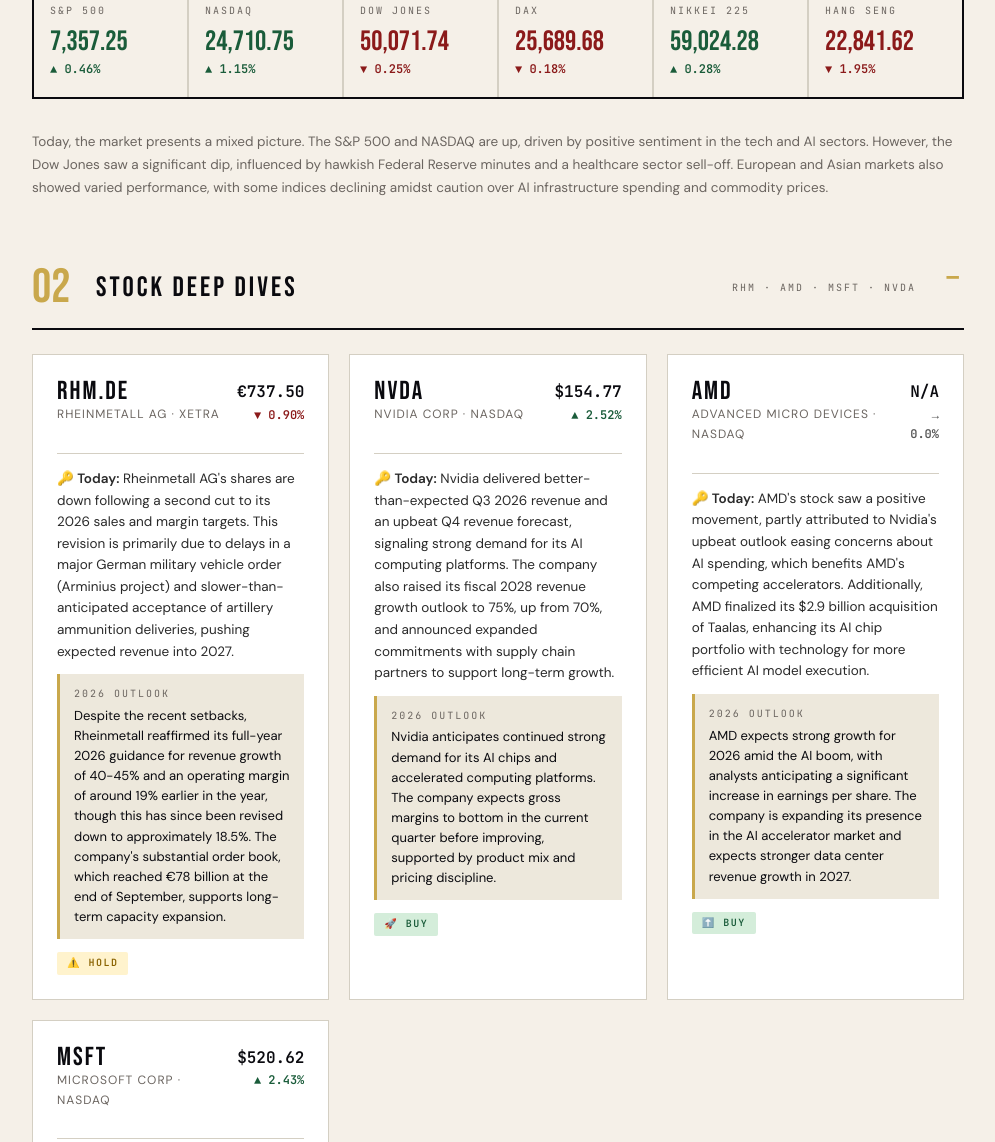
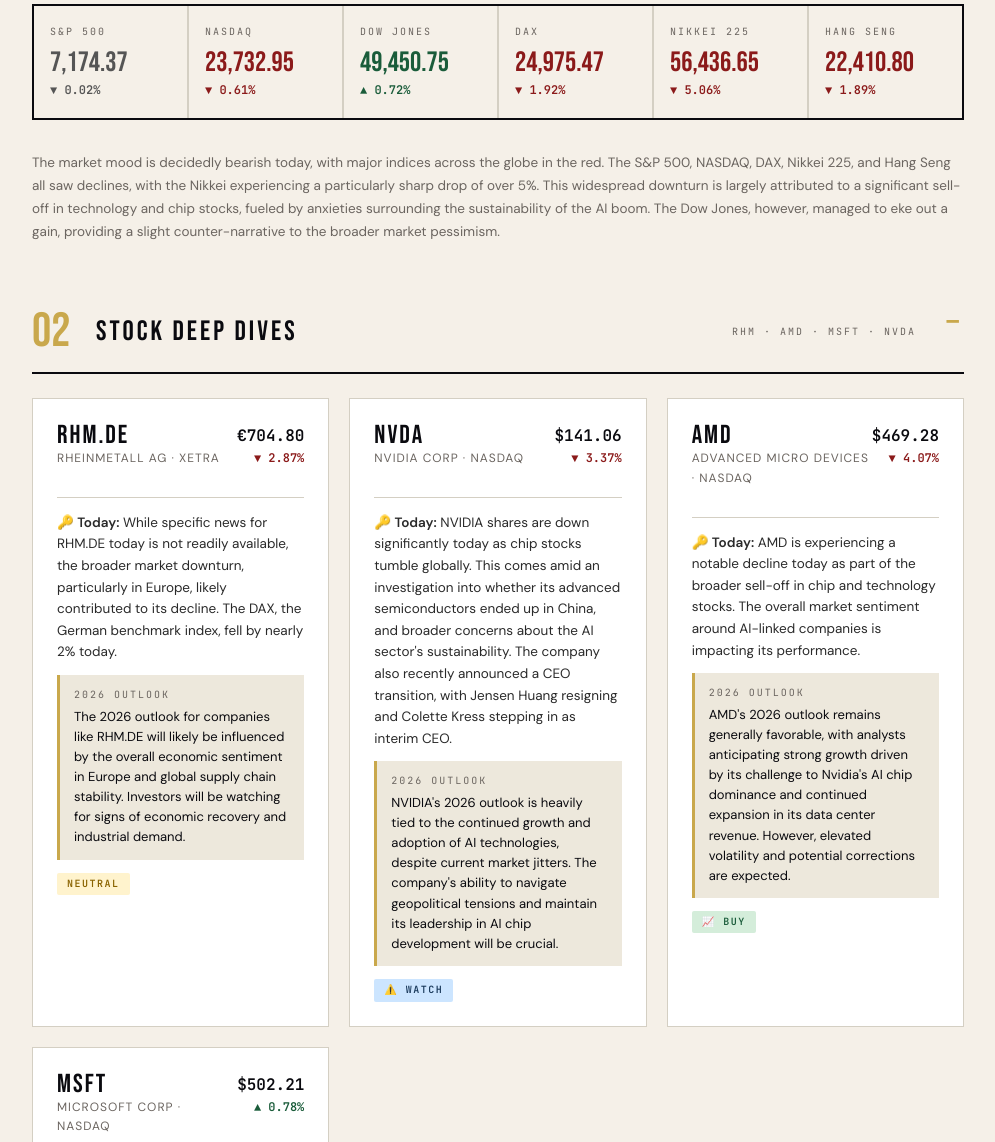
Before and after one commit to pavelbogdanaa-prog/signal-newsletter, a plain HTML site: page index.html in a window 1280 px wide. Shown: the part 684-1826 px from the top of the page, without its empty margins (142-1137 px from the left). Drawn offline with Linux system fonts and the light colour scheme.

Commit message:
📈 Daily update: 2026-11-20

```diff
--- a/index.html
+++ b/index.html
@@ -126,133 +126,133 @@
      ██████████████████████████████████████████████ -->
 <script>
 const SIGNAL_DATA = {
-  "date": "Thursday · November 19, 2026",
+  "date": "Friday · November 20, 2026",
   "alert": {
-    "type": "positive",
-    "icon": "⬆️",
-    "title": "AI Sector Rebounds, Market Mixed",
-    "body": "The AI sector shows renewed strength with AMD's acquisition news and Nvidia's upbeat outlook, while broader markets remain mixed with the Dow Jones experiencing a notable decline."
+    "type": "critical",
+    "icon": "⚠️",
+    "title": "GLOBAL MARKETS TUMBLE AMID AI SELL-OFF",
+    "body": "Global stock markets are experiencing significant declines today, with Asian markets recording their worst week since 2020, as a sell-off in AI-linked companies intensifies despite Anthropic's record IPO. Major indices in Japan, South Korea, Taiwan, and Hong Kong all fell sharply, reflecting concerns that AI-led growth may be slowing."
   },
   "ticker": [
     {
       "label": "S&P 500",
-      "value": "7,357.25",
-      "dir": "up",
-      "arrow": "▲ 0.46%"
+      "value": "7,174.37",
+      "dir": "flat",
+      "arrow": "▼ 0.02%"
     },
     {
       "label": "NASDAQ",
-      "value": "24,710.75",
-      "dir": "up",
-      "arrow": "▲ 1.15%"
+      "value": "23,732.95",
+      "dir": "down",
+      "arrow": "▼ 0.61%"
     },
     {
       "label": "Dow Jones",
-      "value": "50,071.74",
-      "dir": "down",
-      "arrow": "▼ 0.25%"
+      "value": "49,450.75",
+      "dir": "up",
+      "arrow": "▲ 0.72%"
     },
     {
       "label": "DAX",
-      "value": "25,689.68",
+      "value": "24,975.47",
       "dir": "down",
-      "arrow": "▼ 0.18%"
+      "arrow": "▼ 1.92%"
     },
     {
       "label": "Nikkei 225",
-      "value": "59,024.28",
-      "dir": "up",
-      "arrow": "▲ 0.28%"
+      "value": "56,436.65",
+      "dir": "down",
+      "arrow": "▼ 5.06%"
     },
     {
       "label": "Hang Seng",
-      "value": "22,841.62",
+      "value": "22,410.80",
       "dir": "down",
-      "arrow": "▼ 1.95%"
+      "arrow": "▼ 1.89%"
     }
   ],
   "market": [
     {
       "label": "S&P 500",
-      "value": "7,357.25",
-      "change": "▲ 0.46%",
+      "value": "7,174.37",
+      "change": "▼ 0.02%",
+      "dir": "flat"
+    },
+    {
+      "label": "NASDAQ",
+      "value": "23,732.95",
+      "change": "▼ 0.61%",
+      "dir": "down"
+    },
+    {
+      "label": "Dow Jones",
+      "value": "49,450.75",
+      "change": "▲ 0.72%",
       "dir": "up"
     },
     {
-      "label": "NASDAQ",
-      "value": "24,710.75",
-      "change": "▲ 1.15%",
-      "dir": "up"
-    },
-    {
-      "label": "Dow Jones",
-      "value": "50,071.74",
-      "change": "▼ 0.25%",
-      "dir": "down"
-    },
-    {
       "label": "DAX",
-      "value": "25,689.68",
-      "change": "▼ 0.18%",
+      "value": "24,975.47",
+      "change": "▼ 1.92%",
       "dir": "down"
     },
     {
       "label": "Nikkei 225",
-      "value": "59,024.28",
-      "change": "▲ 0.28%",
-      "dir": "up"
+      "value": "56,436.65",
+      "change": "▼ 5.06%",
+      "dir": "down"
     },
     {
       "label": "Hang Seng",
-      "value": "22,841.62",
-      "change": "▼ 1.95%",
+      "value": "22,410.80",
+      "change": "▼ 1.89%",
       "dir": "down"
     }
   ],
-  "marketSummary": "Today, the market presents a mixed picture. The S&P 500 and NASDAQ are up, driven by positive sentiment in the tech and AI sectors. However, the Dow Jones saw a significant dip, influenced by hawkish Federal Reserve minutes and a healthcare sector sell-off. European and Asian markets also showed varied performance, with some indices declining amidst caution over AI infrastructure spending and commodity prices.",
+  "marketSummary": "The market mood is decidedly bearish today, with major indices across the globe in the red. The S&P 500, NASDAQ, DAX, Nikkei 225, and Hang Seng all saw declines, with the Nikkei experiencing a particularly sharp drop of over 5%. This widespread downturn is largely attributed to a significant sell-off in technology and chip stocks, fueled by anxieties surrounding the sustainability of the AI boom. The Dow Jones, however, managed to eke out a gain, providing a slight counter-narrative to the broader market pessimism.",
   "stocks": [
     {
       "ticker": "RHM.DE",
       "name": "Rheinmetall AG · XETRA",
-      "price": "€737.50",
-      "change": "▼ 0.90%",
+      "price": "€704.80",
+      "change": "▼ 2.87%",
       "dir": "down",
-      "news": "<strong>🔑 Today:</strong> Rheinmetall AG's shares are down following a second cut to its 2026 sales and margin targets. This revision is primarily due to delays in a major German military vehicle order (Arminius project) and slower-than-anticipated acceptance of artillery ammunition deliveries, pushing expected revenue into 2027.",
-      "outlook": "Despite the recent setbacks, Rheinmetall reaffirmed its full-year 2026 guidance for revenue growth of 40-45% and an operating margin of around 19% earlier in the year, though this has since been revised down to approximately 18.5%. The company's substantial order book, which reached €78 billion at the end of September, supports long-term capacity expansion.",
-      "badge": "⚠️ Hold",
+      "news": "<strong>🔑 Today:</strong> While specific news for RHM.DE today is not readily available, the broader market downturn, particularly in Europe, likely contributed to its decline. The DAX, the German benchmark index, fell by nearly 2% today.",
+      "outlook": "The 2026 outlook for companies like RHM.DE will likely be influenced by the overall economic sentiment in Europe and global supply chain stability. Investors will be watching for signs of economic recovery and industrial demand.",
+      "badge": " neutral",
       "badgeClass": "badge-hold"
     },
     {
       "ticker": "NVDA",
       "name": "NVIDIA Corp · NASDAQ",
-      "price": "$154.77",
-      "change": "▲ 2.52%",
-      "dir": "up",
-      "news": "<strong>🔑 Today:</strong> Nvidia delivered better-than-expected Q3 2026 revenue and an upbeat Q4 revenue forecast, signaling strong demand for its AI computing platforms. The company also raised its fiscal 2028 revenue growth outlook to 75%, up from 70%, and announced expanded commitments with supply chain partners to support long-term growth.",
-      "outlook": "Nvidia anticipates continued strong demand for its AI chips and accelerated computing platforms. The company expects gross margins to bottom in the current quarter before improving, supported by product mix and pricing discipline.",
-      "badge": "🚀 Buy",
-      "badgeClass": "badge-buy"
+      "price": "$141.06",
+      "change": "▼ 3.37%",
+      "dir": "down",
+      "news": "<strong>🔑 Today:</strong> NVIDIA shares are down significantly today as chip stocks tumble globally. This comes amid an investigation into whether its advanced semiconductors ended up in China, and broader concerns about the AI sector's sustainability. The company also recently announced a CEO transition, with Jensen Huang resigning and Colette Kress stepping in as interim CEO.",
+      "outlook": "NVIDIA's 2026 outlook is heavily tied to the continued growth and adoption of AI technologies, despite current market jitters. The company's ability to navigate geopolitical tensions and maintain its leadership in AI chip development will be crucial.",
+      "badge": " ⚠️ Watch",
+      "badgeClass": "badge-watch"
     },
     {
       "ticker": "AMD",
       "name": "Advanced Micro Devices · NASDAQ",
-      "price": "N/A",
-      "change": "→ 0.0%",
-      "dir": "flat",
-      "news": "<strong>🔑 Today:</strong> AMD's stock saw a positive movement, partly attributed to Nvidia's upbeat outlook easing concerns about AI spending, which benefits AMD's competing accelerators. Additionally, AMD finalized its $2.9 billion acquisition of Taalas, enhancing its AI chip portfolio with technology for more efficient AI model execution.",
-      "outlook": "AMD expects strong growth for 2026 amid the AI boom, with analysts anticipating a significant increase in earnings per share. The company is expanding its presence in the AI accelerator market and expects stronger data center revenue growth in 2027.",
-      "badge": "⬆️ Buy",
+      "price": "$469.28",
+      "change": "▼ 4.07%",
+      "dir": "down",
+      "news": "<strong>🔑 Today:</strong> AMD is experiencing a notable decline today as part of the broader sell-off in chip and technology stocks. The overall market sentiment around AI-linked companies is impacting its performance.",
+      "outlook": "AMD's 2026 outlook remains generally favorable, with analysts anticipating strong growth driven by its challenge to Nvidia's AI chip dominance and continued expansion in its data center revenue. However, elevated volatility and potential corrections are expected.",
+      "badge": " 📈 Buy",
       "badgeClass": "badge-buy"
     },
     {
       "ticker": "MSFT",
       "name": "Microsoft Corp · NASDAQ",
-      "price": "$520.62",
-      "change": "▲ 2.43%",
+      "price": "$502.21",
+      "change": "▲ 0.78%",
       "dir": "up",
-      "news": "<strong>🔑 Today:</strong> Microsoft is making headlines with its transition to a new Outlook for Windows experience, which will become the default for enterprise users starting in April 2026. This modernized interface aims to enhance user experience and productivity with advanced features and improved integration within the Microsoft 365 ecosystem.",
-      "outlook": "Microsoft's cloud business, particularly Azure, continues to be a strong driver of revenue, with significant growth reported in the past quarter. The company is heavily investing in AI, with new AI products and initiatives, including AI assistants and models for coding and image editing, shaping its future outlook.",
-      "badge": "✅ Buy",
+      "news": "<strong>🔑 Today:</strong> Microsoft saw a slight gain today, bucking the trend of the broader tech sell-off. Recent news includes an expanded collaboration with Intel to advance Azure infrastructure and an amended Azure deal with Anthropic. Microsoft's CEO also addressed a recent Outlook outage caused by a software defect.",
+      "outlook": "Analysts remain optimistic about Microsoft's financial health in 2026, with AI remaining a key growth catalyst. Strong Azure cloud growth and AI monetization are expected to drive revenue, though concerns about AI capital expenditure and competition persist.",
+      "badge": " 🚀 Buy",
       "badgeClass": "badge-buy"
     }
   ],
@@ -260,93 +260,93 @@ const SIGNAL_DATA = {
     {
       "ticker": "EUNL.DE",
       "name": "iShares Core MSCI World UCITS ETF · XETRA",
-      "stats": "Price: €127.76\nChange: ▲ 0.52%\nTER: 0.20%\nExchange: XETRA",
-      "badge": "Buy",
-      "badgeClass": "badge-buy",
-      "desc": "The iShares Core MSCI World UCITS ETF (EUNL.DE) provides broad exposure to global developed market equities. Today's slight increase reflects the generally positive sentiment in global markets, particularly in the US tech sector, despite some regional declines. This ETF is a good option for diversified long-term growth.",
-      "verdict": "Given its broad diversification and exposure to global economic growth, EUNL.DE remains a solid long-term investment. It's a 'set it and forget it' option for core portfolio allocation."
+      "stats": "Price: €124.04\nChange: ▼ 2.17%\nTER: 0.20%\nExchange: XETRA",
+      "badge": "Hold",
+      "badgeClass": "badge-hold",
+      "desc": "EUNL.DE, the iShares Core MSCI World UCITS ETF, tracks the MSCI World Index, offering diversified exposure to over 1,500 large and mid-cap companies across 23 developed markets. Today's market downturn has impacted its performance, reflecting its broad market exposure.",
+      "verdict": "This ETF remains a solid choice for long-term investors seeking diversified global equity exposure, despite short-term market volatility."
     },
     {
       "ticker": "4MMR.DE",
       "name": "Global X Defense Tech UCITS ETF · XETRA",
-      "stats": "Price: €23.80\nChange: ▲ 1.06%\nTER: 0.50%\nExchange: XETRA",
-      "badge": "Buy",
-      "badgeClass": "badge-buy",
-      "desc": "The iShares Core S&P 500 UCITS ETF (4MMR.DE) tracks the performance of the S&P 500, offering exposure to 500 of the largest US companies. Today's positive movement aligns with the S&P 500's upward trend, driven by strong performance in the technology sector. This ETF is a key component for investors seeking US market exposure.",
-      "verdict": "With the US market showing resilience, especially in tech, 4MMR.DE continues to be an attractive option for investors seeking exposure to the largest US companies. It's a strong 'buy' for those bullish on the US economy."
+      "stats": "Price: €23.23\nChange: ▼ 2.05%\nTER: 0.50%\nExchange: XETRA",
+      "badge": "Watch",
+      "badgeClass": "badge-watch",
+      "desc": "The Global X Defence Tech UCITS ETF (4MMR.DE) aims to replicate the Mirae Asset Defence Tech Index, focusing on companies globally positioned to benefit from defense and military technology, including cybersecurity and AI. Its decline today is in line with the broader market's negative reaction to tech and AI stocks.",
+      "verdict": "4MMR.DE is a targeted satellite allocation for growth-focused investors interested in next-generation defense technologies, but it carries higher risk due to its specialized nature and sensitivity to defense spending shifts."
     },
     {
       "ticker": "ITA",
       "name": "iShares U.S. Aerospace & Defense ETF · NYSE Arca",
-      "stats": "Price: $69.64\nChange: ▲ 0.36%\nTER: 0.42%\nExchange: NYSE Arca",
-      "badge": "Hold",
-      "badgeClass": "badge-hold",
-      "desc": "The iShares U.S. Aerospace & Defense ETF (ITA) focuses on US companies in the aerospace and defense sector. Today's modest gain suggests continued stability and demand within the industry. Geopolitical factors and ongoing defense spending often influence this sector.",
-      "verdict": "The aerospace and defense sector tends to be stable, and ITA offers targeted exposure. It's a 'hold' for investors already in the sector, but new investments should consider the current geopolitical landscape."
+      "stats": "Price: $68.75\nChange: ▲ 0.81%\nTER: 0.42%\nExchange: NYSE Arca",
+      "badge": "Buy",
+      "badgeClass": "badge-buy",
+      "desc": "The iShares U.S. Aerospace & Defense ETF (ITA) provides targeted exposure to the U.S. aerospace and defense industry, tracking an index of manufacturers, assemblers, and distributors of aircraft and defense equipment. Despite the broader market slump, ITA saw a slight gain today, potentially reflecting the stability of government contracts in the sector.",
+      "verdict": "ITA offers a compelling option for investors seeking long-term growth in the specialized aerospace and defense sector, but investors should be mindful of geopolitical and budgetary risks."
     }
   ],
   "macro": [
     {
-      "theme": "🤖 AI Boom Continues",
-      "what": "The artificial intelligence sector is showing robust activity with major chipmakers like Nvidia and AMD reporting strong performance and strategic acquisitions. Nvidia's upbeat revenue forecast and AMD's acquisition of Taalas highlight the ongoing expansion and innovation in AI.",
-      "impact": "Positive for technology stocks, particularly those involved in AI hardware and software development. Investors are increasingly looking for diversified exposure within the AI space."
+      "theme": "🤖 AI Sector Sell-off",
+      "what": "Global stock markets, particularly in Asia, are experiencing significant declines driven by a widespread sell-off in AI-linked companies. This follows Anthropic's record IPO, which failed to alleviate concerns about the sustainability of the AI boom.",
+      "impact": "Negative for technology and chip stocks, leading to broad market downturns in indices heavily weighted towards these sectors."
     },
     {
-      "theme": "🏛️ Hawkish Fed Sentiment",
-      "what": "Minutes from the Federal Reserve meeting indicate a hawkish stance, suggesting a continued focus on controlling inflation, which can lead to higher interest rates.",
-      "impact": "Potentially negative for equity markets, especially growth stocks, as higher interest rates can increase borrowing costs and reduce future earnings' present value. Positive for the US dollar and bond yields."
+      "theme": " geopolitics",
+      "what": "An investigation into whether NVIDIA's advanced semiconductors ended up in China is contributing to the decline in chip stocks. Geopolitical tensions continue to influence market sentiment, particularly in the tech sector.",
+      "impact": "Increased volatility and downward pressure on semiconductor companies and those with significant exposure to international trade restrictions."
     },
     {
-      "theme": "📉 European & Asian Market Caution",
-      "what": "Several European and Asian markets experienced declines today, driven by caution over AI infrastructure spending, weaker commodity prices, and regional economic concerns. Taiwan's benchmark index, in particular, plunged due to pressure on semiconductor companies.",
-      "impact": "Indicates a more risk-off sentiment in some international markets, potentially leading to capital outflows from these regions and increased demand for safe-haven assets."
+      "theme": "📈 Inflation Concerns",
+      "what": "Fears that US central bankers may raise interest rates to combat inflation have lifted the dollar and pushed down gold prices.",
+      "impact": "Negative for commodities like gold and potentially impacting bond yields, while strengthening the US dollar."
     },
     {
-      "theme": "🏥 Healthcare Sector Sell-off",
-      "what": "The Dow Jones was significantly impacted by a sharp sell-off in the healthcare sector, primarily due to proposed new regulations (CRUSH rule) that would expand audits of insurance providers and require the return of overpayments.",
-      "impact": "Negative for healthcare stocks, particularly insurance providers, and can create broader market volatility if the sector's decline is substantial."
+      "theme": "☁️ Cloud Computing Demand",
+      "what": "Microsoft's cloud business, Azure, continues to see strong customer demand, with management noting that demand exceeds available supply.",
+      "impact": "Positive for cloud service providers, but potential supply chain issues could impact growth forecasts."
     },
     {
-      "theme": "🛢️ Oil Supply Surplus Expectations",
-      "what": "Expectations of an expanding global oil surplus are emerging as a key headwind for crude prices. Improved flows through the Strait of Hormuz have eased concerns over supply availability, reducing the risk premium that had supported prices.",
-      "impact": "Negative for oil prices and energy stocks, but potentially positive for consumers and industries reliant on lower energy costs."
+      "theme": "🛡️ Defense Sector Stability",
+      "what": "The aerospace and defense sector, represented by ETFs like ITA, is showing relative stability amidst broader market declines, potentially due to consistent government contracts.",
+      "impact": "Provides a defensive play for investors during periods of market uncertainty, offering a degree of insulation from broader economic downturns."
     }
   ],
   "calendar": [
     {
       "date": "Mon Nov 23",
-      "event": "German Manufacturing and Services PMIs (Preliminary Release)",
-      "why": "These indicators provide insight into the health of the German economy, a key driver in the Eurozone. Readings above 50 indicate expansion and can bolster the Euro."
+      "event": "S&P Global Flash PMI Readings (Germany, Eurozone, UK, US)",
+      "why": "These manufacturing and services PMIs are key indicators of business environment and economic health, influencing currency and market sentiment."
     },
     {
       "date": "Tue Nov 24",
       "event": "US Conference Board Consumer Confidence Index",
-      "why": "A crucial measure of consumer sentiment, which can influence spending and overall economic activity in the US."
+      "why": "A measure of consumer optimism, which can impact spending and economic growth forecasts."
     },
     {
       "date": "Wed Nov 25",
-      "event": "Australian CPI Data",
-      "why": "Inflation data from Australia can impact the Reserve Bank of Australia's monetary policy decisions and the Australian dollar."
-    },
-    {
-      "date": "Wed Nov 25",
-      "event": "US PCE Price Indices (Second Estimate of US GDP)",
-      "why": "The Personal Consumption Expenditures (PCE) price index is the Federal Reserve's preferred inflation gauge, making this a highly anticipated release for monetary policy insights. The second estimate of US GDP provides an updated look at economic growth."
+      "event": "Australian CPI Data & US PCE Price Indices",
+      "why": "Key inflation data points that will heavily influence central bank decisions and market expectations for interest rates."
     },
     {
       "date": "Thu Nov 26",
       "event": "US Thanksgiving Holiday",
-      "why": "US banks, bond markets, and major stock exchanges will be closed, leading to lower trading volumes in Forex and other markets."
+      "why": "US banks, bond markets, and major stock exchanges will be closed, leading to lower trading volumes."
     },
     {
       "date": "Fri Nov 27",
-      "event": "Tokyo CPI Data",
-      "why": "Inflation data for Tokyo can provide an early indication of broader inflation trends in Japan, influencing the Bank of Japan's policy outlook."
+      "event": "Shortened US Trading Session",
+      "why": "Trading volumes are expected to remain low following the Thanksgiving holiday."
+    },
+    {
+      "date": "Mon Nov 30",
+      "event": "US S&P Global PMIs (Preliminary)",
+      "why": "Further insights into manufacturing and services sector activity, providing an updated snapshot of economic conditions."
     }
   ],
   "quote": {
-    "text": "The stock market is a voting machine in the short run, but a weighing machine in the long run.",
-    "source": "Benjamin Graham, Investor and Economist"
+    "text": "The stock market is a device for transferring money from the impatient to the patient.",
+    "source": "Warren Buffett, CEO of Berkshire Hathaway · Date Unknown"
   }
 };
 </script>
```
Also changed, not shown: daily-data.js (+111 -111 lines).
